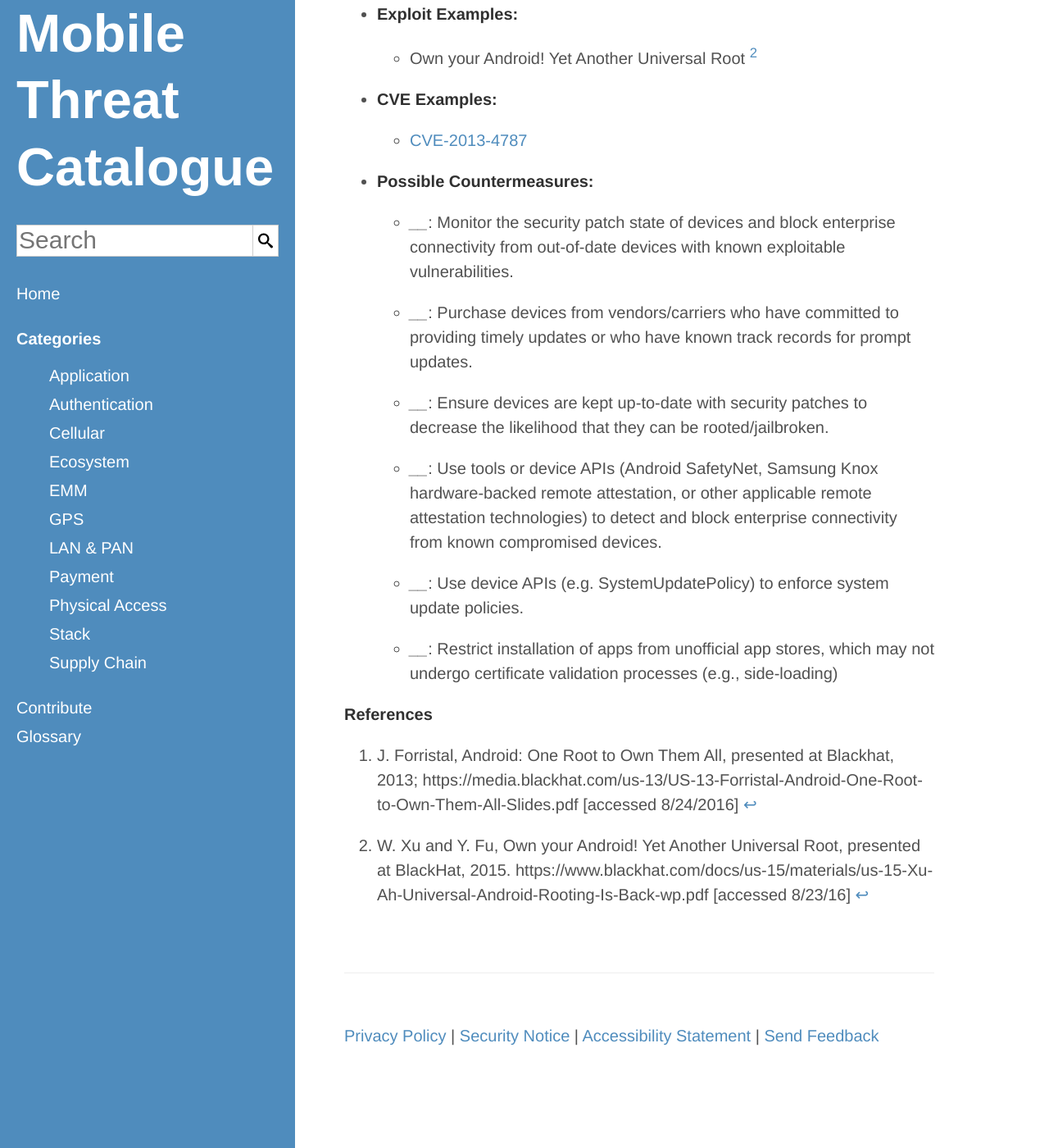
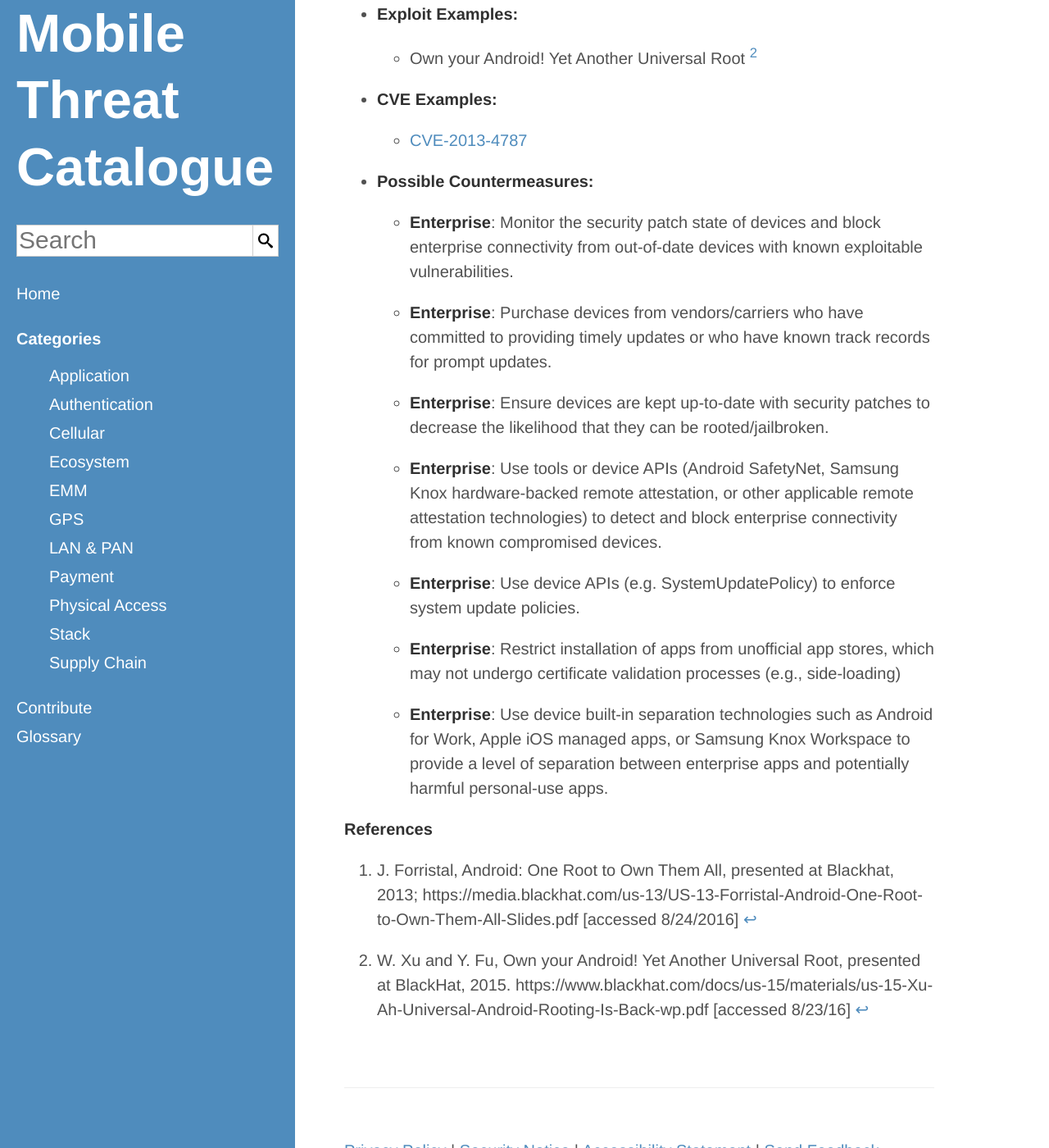
Before and after one commit to usnistgov/mobile-threat-catalogue, a Jekyll site: the page built from _stack-threats/STA-2.md, in a window 1280 px wide and 1400 px high, scrolled down 548 px. Shown: the whole window at 82% size. Built offline with Jekyll 4.4.1, drawn with Linux system fonts in a browser that asks for light colours.

Commit message:
Update STA-2.md

```diff
--- a/_stack-threats/STA-2.md
+++ b/_stack-threats/STA-2.md
@@ -8,15 +8,17 @@
     CVEExample: CVE-2013-4787
     PossibleCountermeasures:
         "Monitor the security patch state of devices and block enterprise connectivity from out-of-date devices with known exploitable vulnerabilities.":
-            -
+            - Enterprise
         "Purchase devices from vendors/carriers who have committed to providing timely updates or who have known track records for prompt updates.":
-            -
+            - Enterprise
         "Ensure devices are kept up-to-date with security patches to decrease the likelihood that they can be rooted/jailbroken.":
-            -
+            - Enterprise
         "Use tools or device APIs (Android SafetyNet, Samsung Knox hardware-backed remote attestation, or other applicable remote attestation technologies) to detect and block enterprise connectivity from known compromised devices.":
-            -
+            - Enterprise
         "Use device APIs (e.g. SystemUpdatePolicy) to enforce system update policies.":
-            -
+            - Enterprise
         "Restrict installation of apps from unofficial app stores, which may not undergo certificate validation processes (e.g., side-loading)":
-            -
+            - Enterprise
+        "Use device built-in separation technologies such as Android for Work, Apple iOS managed apps, or Samsung Knox Workspace to provide a level of separation between enterprise apps and potentially harmful personal-use apps.":
+            - Enterprise
 ---
```
